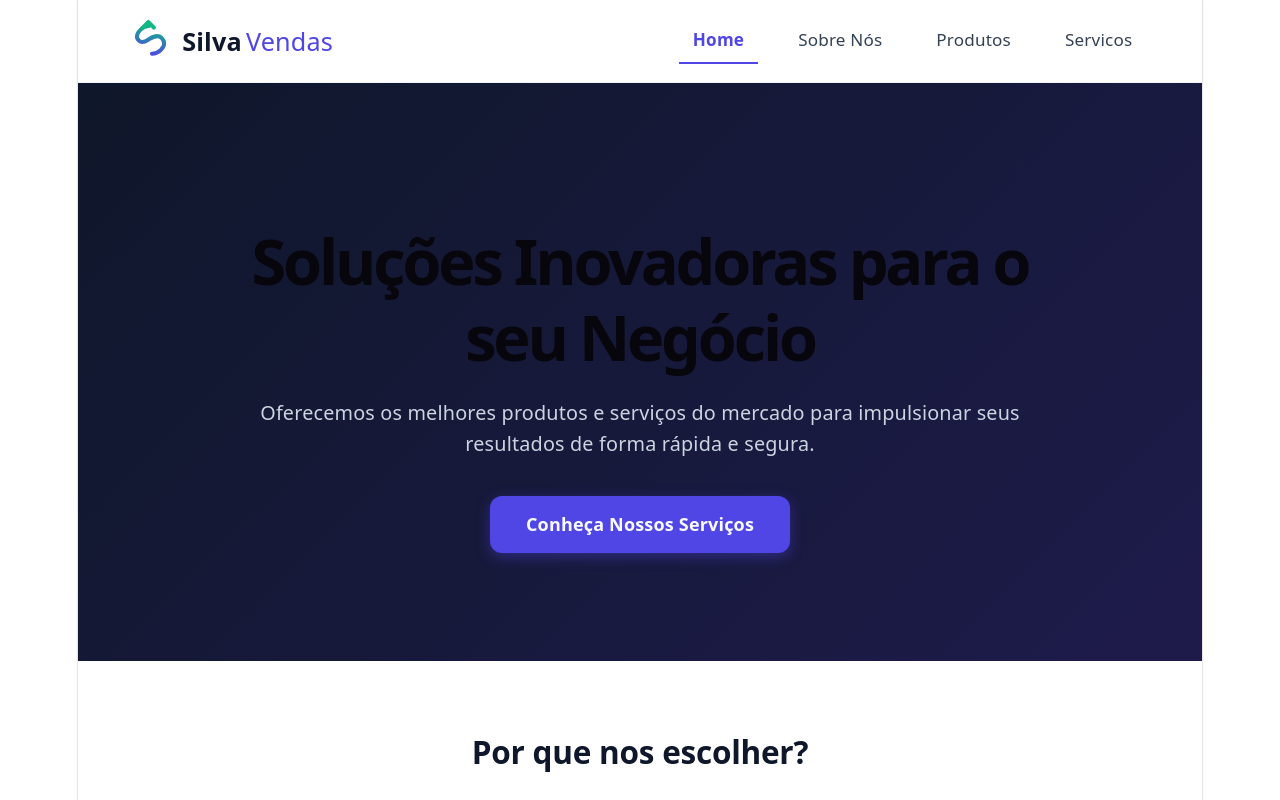
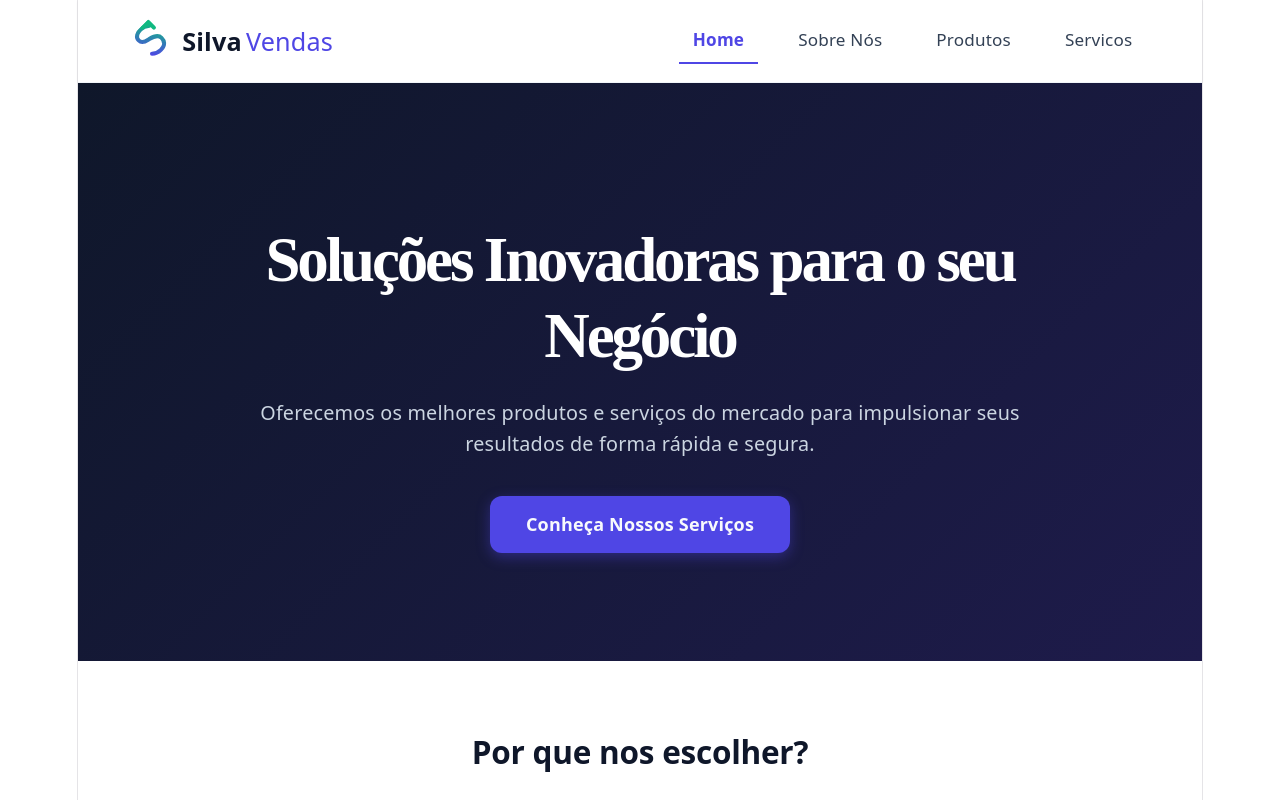
Before and after one commit to Michellfloat/atv-dupla-git-hub, a React (Vite) app in the folder proj-micgui/: page / in a window 1280 px wide. Shown: the top 800 px of the page. Built offline with nearby package versions, Linux system fonts and the light colour scheme.

Commit message:
Alterando a Cor e a fonte do H1 do 'home'

```diff
--- a/proj-micgui/src/pages/Home/style.css
+++ b/proj-micgui/src/pages/Home/style.css
@@ -26,6 +26,11 @@
   color: var(--text-light);
   padding: 4rem 1.5rem;
   text-align: center;
+}
+
+.hero-section h1{
+  color: white;
+  font-family: 'Times New Roman', Times, serif;
 }
 
 .hero-conteudo {
```
